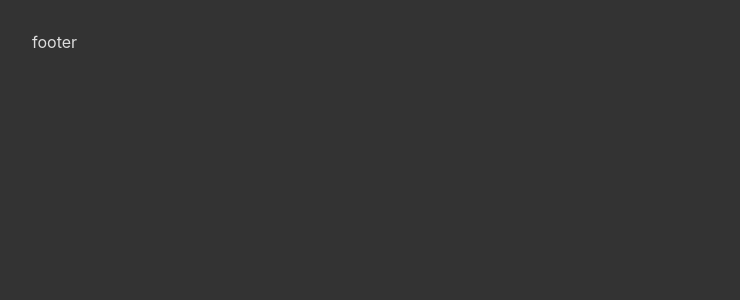
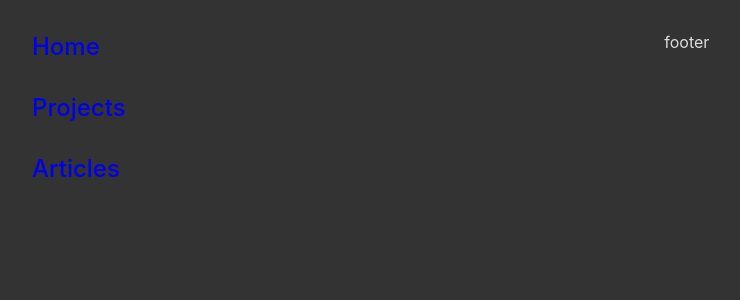
Before and after one commit to turkaytunc/portfolio, a React (Create React App) app: page /projects in a window 1280 px wide. Shown: the top 300 px of the page, without its empty margins (0-740 px from the left). Built offline with nearby package versions, Linux system fonts and the light colour scheme.

Commit message:
add: desktop layout left menu

```diff
--- a/src/App.scss
+++ b/src/App.scss
@@ -3,8 +3,22 @@
   padding: 2rem;
 }
 
+.app-desktop-menu {
+  display: none;
+}
+
 @media screen and (min-width: 800px) {
+  .app-container {
+    display: grid;
+    grid-template-areas:
+      'desktop-aside main main main'
+      'desktop-aside main main main'
+      'footer footer footer footer';
+  }
   .app-mobile-menu {
     display: none;
   }
+  .app-desktop-menu {
+    display: block;
+  }
 }
--- a/src/App.tsx
+++ b/src/App.tsx
@@ -2,7 +2,7 @@ import React, { useState } from 'react';
 import './App.scss';
 
 import { BrowserRouter, Switch, Route } from 'react-router-dom';
-import { Home, Sidebar, HamburgerButton } from 'src/components';
+import { Home, Sidebar, HamburgerButton, DesktopMenu } from 'src/components';
 
 function App() {
   const [showSidebar, setShowSidebar] = useState(false);
@@ -14,6 +14,9 @@ function App() {
           <Sidebar showSidebar={showSidebar} />
         </div>
 
+        <div className="app-desktop-menu">
+          <DesktopMenu />
+        </div>
         <main className="app-main">
           <Switch>
             <Route exact path="/" component={Home} />
--- /dev/null
+++ b/src/components/desktop-menu/DesktopMenu.tsx
@@ -0,0 +1,12 @@
+import React from 'react';
+import Navbar from '../navbar/Navbar';
+
+const DesktopMenu = () => {
+  return (
+    <aside>
+      <Navbar />
+    </aside>
+  );
+};
+
+export default DesktopMenu;
--- a/src/components/index.ts
+++ b/src/components/index.ts
@@ -2,3 +2,4 @@ export { default as Home } from './home/Home';
 export { default as Sidebar } from './sidebar/Sidebar';
 export { default as Projects } from './projects/Projects';
 export { default as HamburgerButton } from './hamburger-button/HamburgerButton';
+export { default as DesktopMenu } from './desktop-menu/DesktopMenu';
--- a/src/components/navbar/navbar.scss
+++ b/src/components/navbar/navbar.scss
@@ -9,7 +9,6 @@
       text-decoration: none;
       font-size: 1.5rem;
       font-weight: 500;
-      color: scss.$text-color-dark;
     }
   }
 }
--- a/src/components/sidebar/sidebar.scss
+++ b/src/components/sidebar/sidebar.scss
@@ -11,6 +11,9 @@
   height: 100vh;
   z-index: 1;
   border-bottom-right-radius: 3px;
+  a {
+    color: scss.$text-color-dark;
+  }
 }
 
 .sidebar-in {
```
Also changed, not shown: src/components/desktop-menu/desktop-menu.scss (added).
